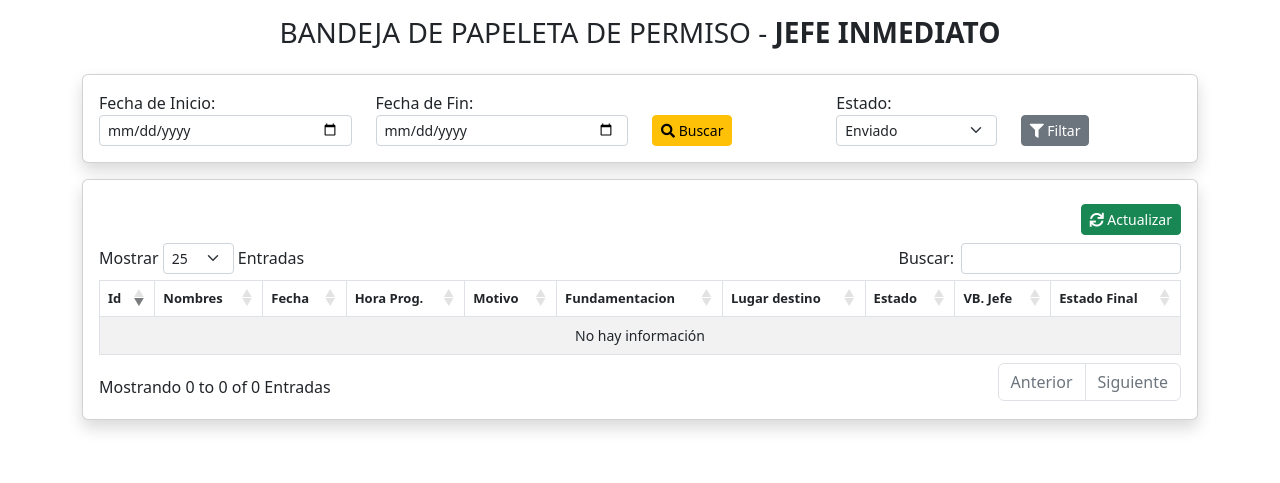
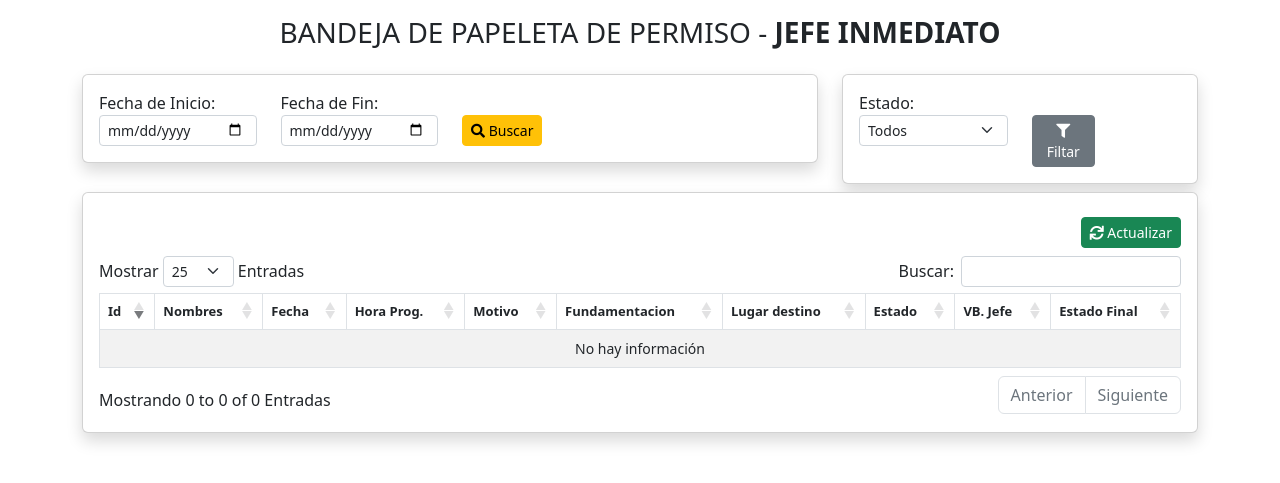
Before and after one commit to veronny/control_asistencia, a Django app: page /bandeja_jefe/ in a window 1280 px wide. Shown: the part 61-544 px from the top of the page. Run offline with Django 4.2, Linux system fonts and the light colour scheme; the visitor is signed in with stand-in values (Sample User, id 1); data that the repository does not hold is empty; some libraries are stand-ins or nearby versions.

Commit message:
actualiza filtros de del usuario, jefe,rrhh

```diff
--- a/filiacion/templates/bandeja_jefe/bandeja_jefe.html
+++ b/filiacion/templates/bandeja_jefe/bandeja_jefe.html
@@ -20,7 +20,9 @@
     <h3>BANDEJA DE PAPELETA DE PERMISO - <strong>JEFE INMEDIATO</strong></h3>
   </div>
   <!-- BUSCADOR -->
-  <section class = "card card-body shadow mb-3">
+  <div class="row">
+    <div class="col-md-8">
+      <section class = "card card-body shadow mb-2">
         <form method="GET" enctype="multipart/form-data">
           <div class = "form row">
             <div class="col-sm-12 col-md-6 col-lg-3">
@@ -35,22 +37,35 @@
               <br>
               <button type="submit" class="btn btn-warning btn-sm"><i class="fas fa-search"></i> Buscar</button>
             </div>
-        <div class="col-sm-12 col-md-6 col-lg-2">
+          </div>
+        </form>
+      </section>
+    </div>
+    <!--- FORM 2 --->
+    <div class="col-md-4">
+      <section class = "card card-body shadow mb-2">
+        <form method="GET" enctype="multipart/form-data">
+          <div class = "form row">
+            <div class="col-sm-12 col-md-6 col-lg-6">
               <label class="form-inline" for="estado">Estado:</label>
               <select class="form-select form-select-sm" aria-label="estado" name="estado" id="estado">
-            <option value="0" {% if request.GET.estado_papeleta_dia == '0' %} selected {% endif %}>Enviado</option>
-            <option value="1" {% if request.GET.estado_papeleta_dia == '1' %} selected {% endif %}>Aprobado</option>
+                <option value="{{ estado_papeleta_dia }}">Todos</option>
+                <option value="0" {% if request.GET.estado_papeleta_dia == '0' %} selected {% endif %}>Enviados</option>
+                <option value="1" {% if request.GET.estado_papeleta_dia == '1' %} selected {% endif %}>Aprobados</option>
+                <option value="2" {% if request.GET.estado_papeleta_dia == '2' %} selected {% endif %}>Anulados</option>
               </select>
             </div>
-        <div class="col-sm-12 col-md-6 col-lg-2">
+            <div class="col-sm-12 col-md-6 col-lg-3">
               <br>
               <button type="submit" class="btn btn-secondary btn-sm"><i class="fas fa-filter"></i> Filtar</button>
             </div>
           </div>
         </form>
       </section>
+    </div>
+  </div>
   <!-- DETALLE -->
-  <section class="card card-body shadow mb-4">
+  <section class="card card-body shadow mb-2">
     <div class="row">
       <div class="col-sm-12 col-md-6 py-2">
       </div>
@@ -81,7 +96,7 @@
           <tbody class="text-center" style="font-size: 14px;" >
             {% for papeleta in papeletas %}
               <tr>
-                <td>{{ papeleta.id }}</td>
+                <td class="text-primary">{{ papeleta.id }}</td>
                 <td>{{ papeleta.nombre_completo }}</td>
                 <td>{{ papeleta.fecha_papeleta_hora|date:"d/m/Y" }}</td>
                 <td>{{ papeleta.hora_salida }}</td>
--- a/filiacion/views.py
+++ b/filiacion/views.py
@@ -247,17 +247,24 @@ def listar_bandeja_jefe(request):
 
     if fecha_inicio and fecha_fin:
         empleado_unidad_organica = Empleado.objects.filter(user=request.user).values('unidad_organica')
-        papeletas = PapeletaHora.objects.filter(user=request.user,fecha_papeleta_hora__range=[fecha_inicio, fecha_fin]).filter(unidad_organica__in=Subquery(empleado_unidad_organica)).order_by('-id')
+        papeletas = PapeletaHora.objects.filter(fecha_papeleta_hora__range=[fecha_inicio, fecha_fin]).filter(unidad_organica__in=Subquery(empleado_unidad_organica)).order_by('-id')
+
+    elif estado == '':
+        empleado_unidad_organica = Empleado.objects.filter(user=request.user).values('unidad_organica')
+        papeletas = PapeletaHora.objects.all().filter(unidad_organica__in=Subquery(empleado_unidad_organica)).order_by('-id')
 
     elif estado:
         empleado_unidad_organica = Empleado.objects.filter(user=request.user).values('unidad_organica')
-        papeletas = PapeletaHora.objects.filter(user=request.user,estado_papeleta_dia=estado).filter(unidad_organica__in=Subquery(empleado_unidad_organica)).order_by('-id')
+        papeletas = PapeletaHora.objects.filter(estado_papeleta_dia=estado).filter(unidad_organica__in=Subquery(empleado_unidad_organica)).order_by('-id')
+
     else:
         empleado_unidad_organica = Empleado.objects.filter(user=request.user).values('unidad_organica')
         papeletas = PapeletaHora.objects.filter(estado_papeleta_dia__in=valores).filter(unidad_organica__in=Subquery(empleado_unidad_organica)).order_by('-id')
+
     context = {
                 'papeletas': papeletas,
             }
+
     return render(request, 'bandeja_jefe/bandeja_jefe.html', context)
 
 @login_required
@@ -275,7 +282,7 @@ def actualizar_estado(request, id):
 #------- BANDEJA DE VISTO BUENO DE RRHH --------------------
 @login_required
 def listar_bandeja_rrhh(request):
-    # Obtener el filtro de mes y año del parámetro GET
+    # Obtener valor inicial para listar
     valores_estado = ['0']
     valores_jefe = ['1']
     # Obtener todas las marcaciones o filtrar por mes/año
@@ -285,16 +292,21 @@ def listar_bandeja_rrhh(request):
     estado_jefe = request.GET.get('estado_jefe')
     # Obtener todas las marcaciones o filtrar por mes/año
     if fecha_inicio and fecha_fin:
-        papeletas = PapeletaHora.objects.filter(user=request.user,fecha_papeleta_hora__range=[fecha_inicio, fecha_fin],estado_papeleta_dia=valores_estado,estado_papeleta_jefe=valores_jefe).order_by('-id')
+        papeletas = PapeletaHora.objects.filter(fecha_papeleta_hora__range=[fecha_inicio, fecha_fin]).order_by('-id')
+
     elif estado:
-        papeletas = PapeletaHora.objects.filter(user=request.user,estado_papeleta_dia=valores_estado,estado_papeleta_jefe=valores_jefe).order_by('-id')
+        papeletas = PapeletaHora.objects.filter(estado_papeleta_dia=estado).order_by('-id')
+
     elif estado_jefe:
-        papeletas = PapeletaHora.objects.filter(user=request.user,estado_papeleta_dia=valores_estado,estado_papeleta_jefe=estado_jefe).order_by('-id')
+        papeletas = PapeletaHora.objects.filter(estado_papeleta_jefe=estado_jefe).order_by('-id')
+
     else:
-        papeletas = PapeletaHora.objects.filter(estado_papeleta_jefe=1).order_by('-id')
+        papeletas = PapeletaHora.objects.filter(estado_papeleta_dia=0,estado_papeleta_jefe=1).order_by('-id')
+
     context = {
                 'papeletas': papeletas
             }
+
     return render(request, 'bandeja_rrhh/bandeja_rrhh.html', context)
 
 @login_required
```
Also changed, not shown: filiacion/templates/bandeja_rrhh/bandeja_rrhh.html (+14 -7 lines), filiacion/templates/papeleta_hora/papeleta_hora.html (+4 -3 lines). Lines whose indentation alone changed are shown as unchanged.
